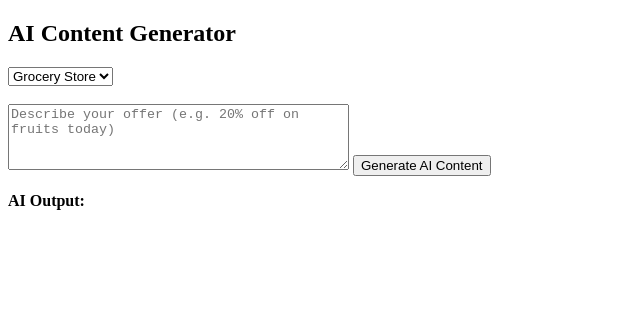
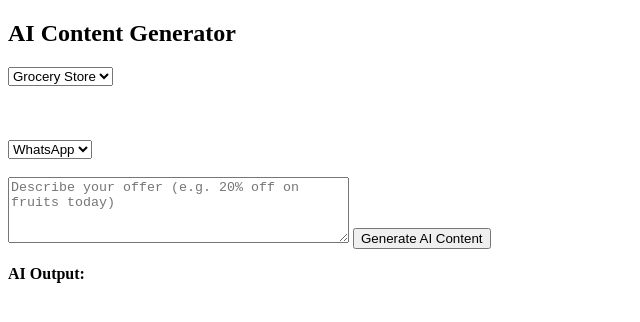
Before and after one commit to rishi23x/MY-FIRST-AI, a plain HTML site: page index.html in a window 1280 px wide. Shown: the whole page, without its empty margins (0-640 px from the left). Drawn offline with Linux system fonts and the light colour scheme.

Commit message:
add business and platform context

```diff
--- a/index.html
+++ b/index.html
@@ -11,6 +11,15 @@
   <option value="restaurant">Restaurant</option>
   <option value="salon">Salon</option>
   <option value="local service">Local Service</option>
+</select>
+
+<br><br>
+
+  <br><br>
+
+<select id="platform">
+  <option value="WhatsApp">WhatsApp</option>
+  <option value="Instagram">Instagram</option>
 </select>
 
 <br><br>
```
